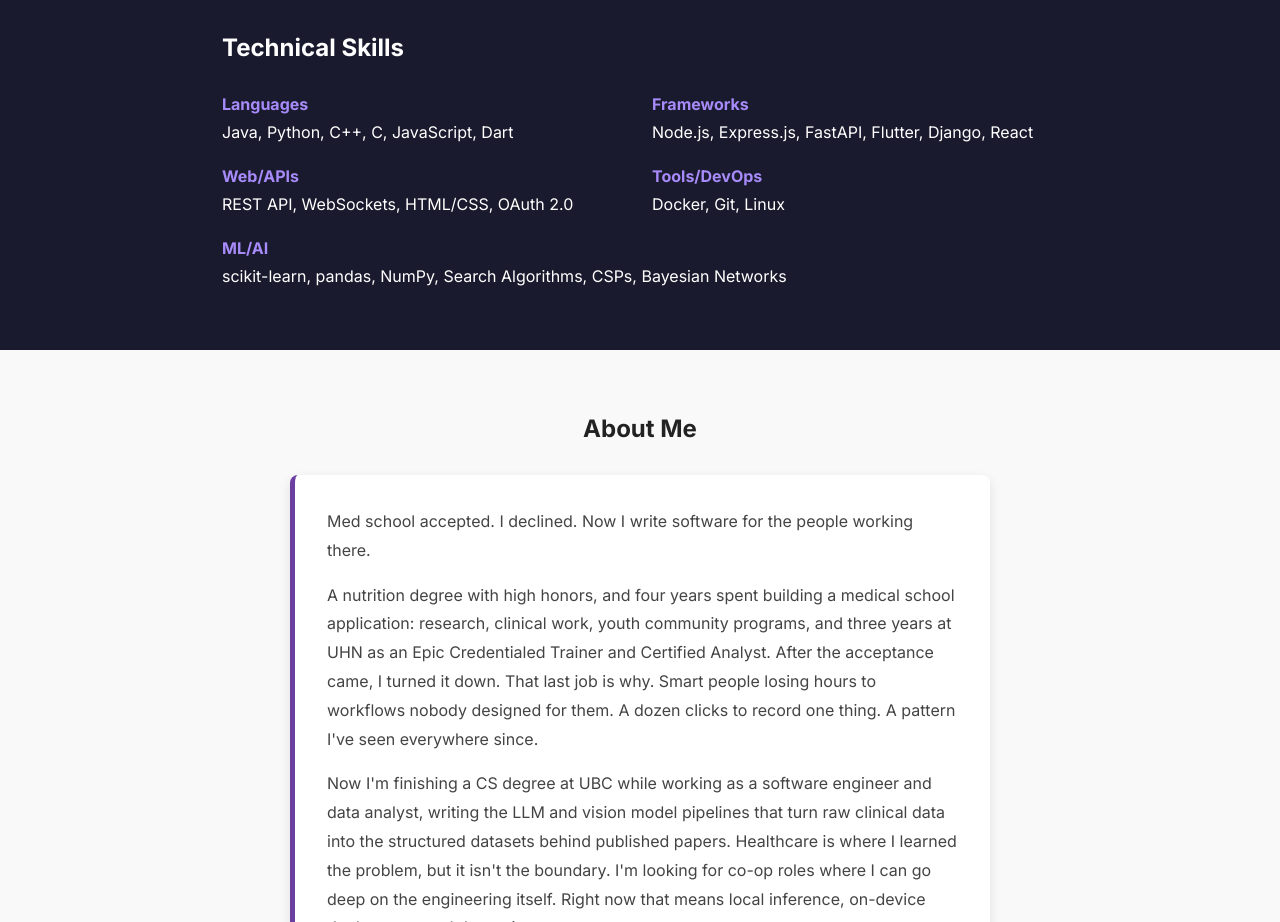
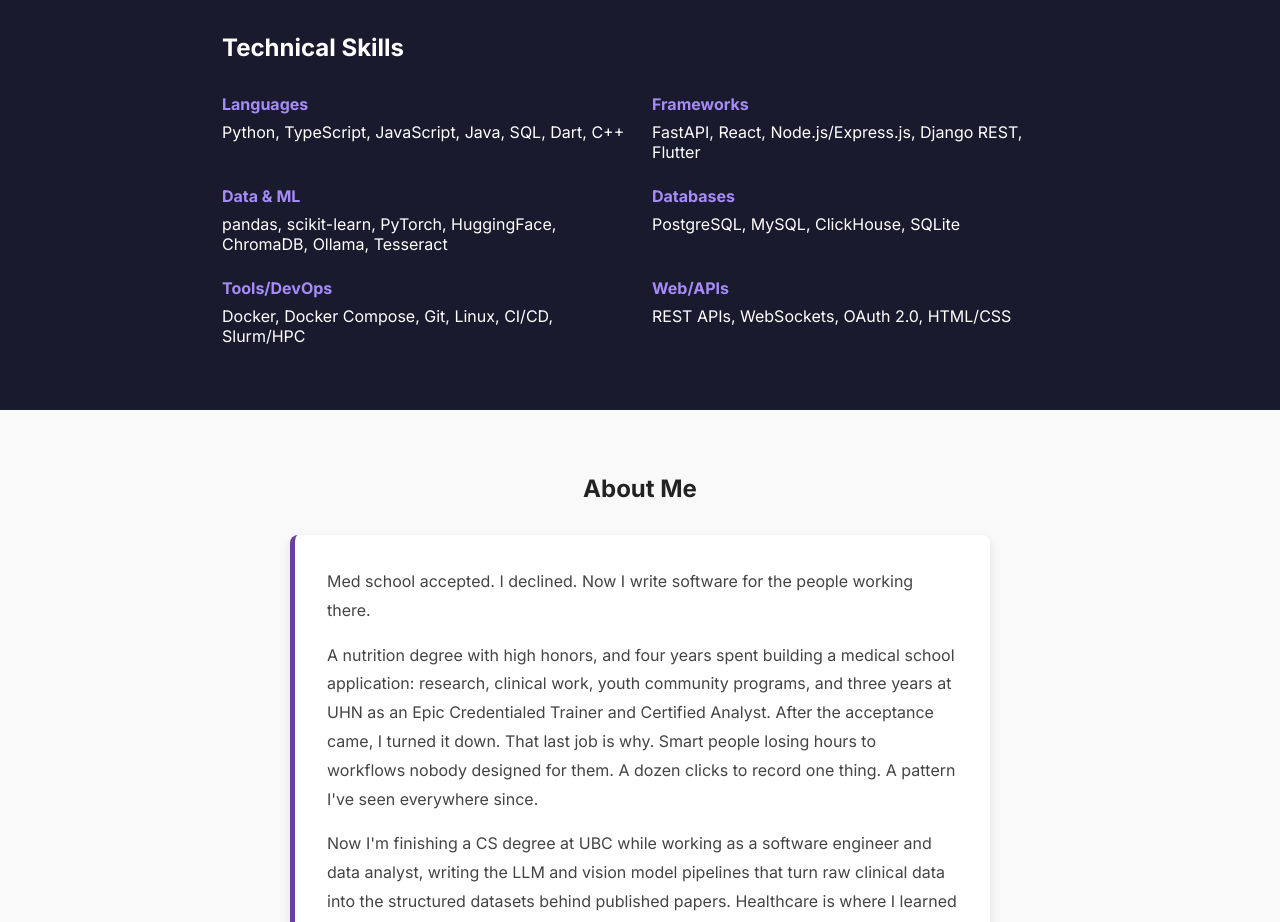
Before and after one commit to b-lol/Portfolio_, a React (Vite) app in the folder frontend/: page / in a window 1280 px wide. Shown: the part 1020-1942 px from the top of the page. Built offline with nearby package versions, Linux system fonts and the light colour scheme; no server answers.

Commit message:
Updated Technical Skills

```diff
--- a/frontend/src/App.jsx
+++ b/frontend/src/App.jsx
@@ -215,31 +215,35 @@ function App() {
     margin: '0 auto',
   }}>
     <h2 style={{ marginBottom: '2rem', color: '#fff' }}>Technical Skills</h2>
-
     <div style={{ display: 'grid', gridTemplateColumns: 'repeat(2, 1fr)', gap: '1.5rem' }}>
       <div>
         <h4 style={{ color: '#a78bfa', marginBottom: '0.5rem' }}>Languages</h4>
-            <p style={{ color: '#fff' }}>Java, Python, C++, C, JavaScript, Dart</p>
+        <p style={{ color: '#fff' }}>Python, TypeScript, JavaScript, Java, SQL, Dart, C++</p>
       </div>
 
       <div>
         <h4 style={{ color: '#a78bfa', marginBottom: '0.5rem' }}>Frameworks</h4>
-            <p style={{ color: '#fff' }}>Node.js, Express.js, FastAPI, Flutter, Django, React</p>
+        <p style={{ color: '#fff' }}>FastAPI, React, Node.js/Express.js, Django REST, Flutter</p>
+      </div>
+
+      <div>
+        <h4 style={{ color: '#a78bfa', marginBottom: '0.5rem' }}>Data &amp; ML</h4>
+        <p style={{ color: '#fff' }}>pandas, scikit-learn, PyTorch, HuggingFace, ChromaDB, Ollama, Tesseract</p>
+      </div>
+
+      <div>
+        <h4 style={{ color: '#a78bfa', marginBottom: '0.5rem' }}>Databases</h4>
+        <p style={{ color: '#fff' }}>PostgreSQL, MySQL, ClickHouse, SQLite</p>
+      </div>
+
+      <div>
+        <h4 style={{ color: '#a78bfa', marginBottom: '0.5rem' }}>Tools/DevOps</h4>
+        <p style={{ color: '#fff' }}>Docker, Docker Compose, Git, Linux, CI/CD, Slurm/HPC</p>
       </div>
 
       <div>
         <h4 style={{ color: '#a78bfa', marginBottom: '0.5rem' }}>Web/APIs</h4>
-            <p style={{ color: '#fff' }}>REST API, WebSockets, HTML/CSS, OAuth 2.0</p>
-          </div>
-
-          <div>
-            <h4 style={{ color: '#a78bfa', marginBottom: '0.5rem' }}>Tools/DevOps</h4>
-            <p style={{ color: '#fff' }}>Docker, Git, Linux</p>
-          </div>
-
-          <div style={{ gridColumn: 'span 2' }}>
-            <h4 style={{ color: '#a78bfa', marginBottom: '0.5rem' }}>ML/AI</h4>
-            <p style={{ color: '#fff' }}>scikit-learn, pandas, NumPy, Search Algorithms, CSPs, Bayesian Networks</p>
+        <p style={{ color: '#fff' }}>REST APIs, WebSockets, OAuth 2.0, HTML/CSS</p>
       </div>
     </div>
   </section>
```
Lines whose indentation alone changed are shown as unchanged.
